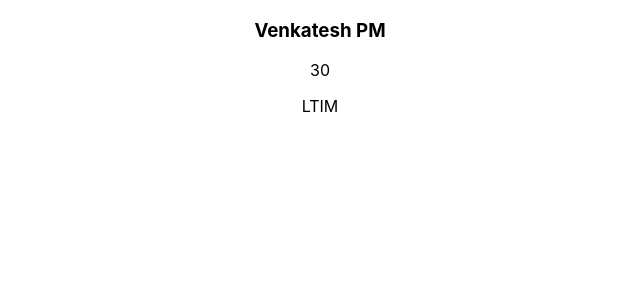
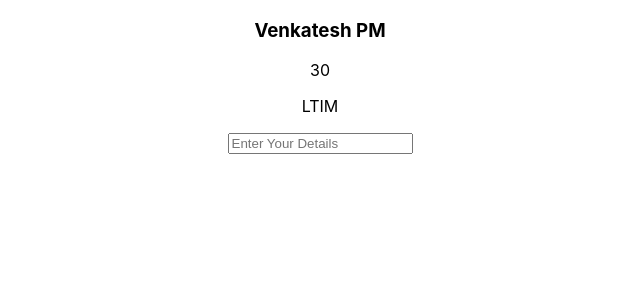
Before and after one commit to venkatpmv16/venkatpmv16, a React (Create React App) app: page / in a window 1280 px wide. Shown: the top 300 px of the page, without its empty margins (320-960 px from the left). Built offline with nearby package versions, Linux system fonts and the light colour scheme.

Commit message:
Set Port and Input box changes

```diff
--- a/package.json
+++ b/package.json
@@ -12,7 +12,7 @@
     "web-vitals": "^2.1.4"
   },
   "scripts": {
-    "start": "react-scripts start",
+    "start": "set PORT = 3500 && react-scripts start",
     "build": "react-scripts build",
     "test": "react-scripts test",
     "eject": "react-scripts eject"
--- a/src/App.js
+++ b/src/App.js
@@ -8,11 +8,13 @@
 const getFullName = (firstName,lastName)=>{
   return `${firstName} ${lastName}`
 }
+const inputPlaceHolder = 'Enter Your Details'
   return (
     <div className="App">
       <h3>{getFullName(firstName,lastName)} </h3>
       <p>{age} </p>
       <p>{job} </p>
+      <input placeholder={inputPlaceHolder} autoComplete/>
     </div>
   );
 }
```
Also changed, not shown: 15 other files (tests, documents, lock files or other folders).
